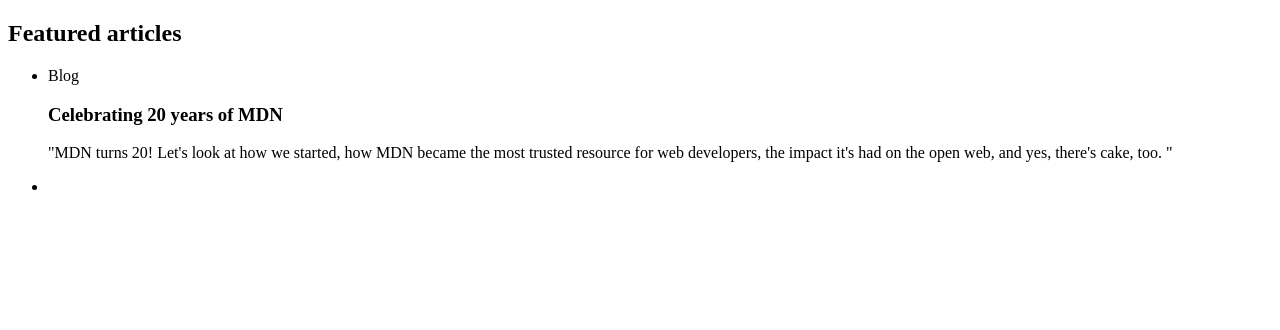
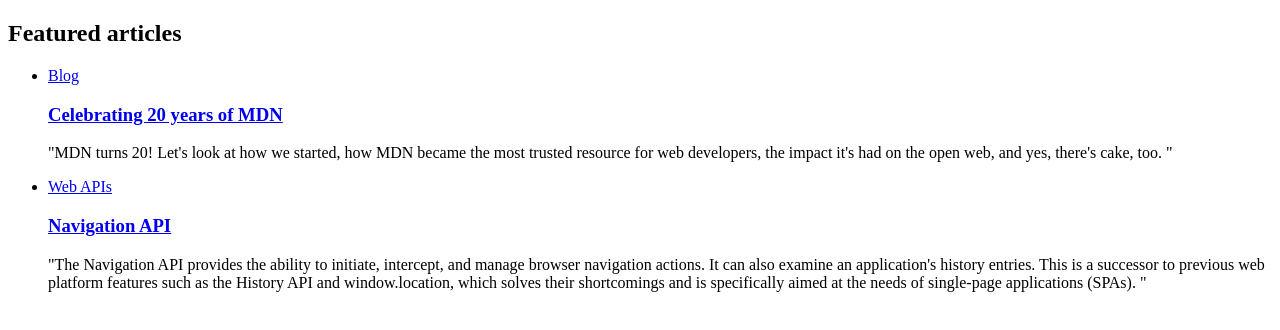
Before and after one commit to joeltrapani2-png/Tarea-7-facil, a plain HTML site: page index.html in a window 1280 px wide. Drawn offline with Linux system fonts and the light colour scheme.

Commit message:
html casi listo para el css

```diff
--- a/index.html
+++ b/index.html
@@ -9,26 +9,24 @@
 <body>
 <section>
      <h2>Featured articles</h2>
-        <ul>
-            <li><article>
-                <a>Blog</a>
-                <h3><a>Celebrating 20 years of MDN</a></h3>
-                <p>"MDN turns 20! Let's look at how we started, how MDN became
+        <ul class="featured-articles">
+            <li><article class="featured-articles-article">
+                <a class="featured-articles__tag" href="/en-US/blog/">Blog</a>
+                <h3 class="featured-articles-tittle"><a href="/en-US/blog/mdn-turns-20/">Celebrating 20 years of MDN</a></h3>
+                <p class="featured-articles-summary">"MDN turns 20! Let's look at how we started, how MDN became
                     the most trusted resource for web developers, the impact it's
                     had on the open web, and yes, there's cake, too. "</p>
             </article></li>
 
-
-
-
-            <li><article></article></li>
-
-
-
-
-
-
-
+            <li><article class="featured-articles-article">
+                <a class="featured-articles__tag" href="/en-US/docs/Web/API">Web APIs</a>
+                <h3 class="featured-articles-tittle"><a href="/en-US/docs/Web/API/Navigation_API">Navigation API</a></h3>
+                <p class="featured-articles-summary">"The Navigation API provides the ability to initiate, intercept, and
+                    manage browser navigation actions. It can also examine an application's
+                    history entries. This is a successor to previous web platform features
+                    such as the History API and window.location, which solves their shortcomings
+                    and is specifically aimed at the needs of single-page applications (SPAs). "</p>
+            </article></li>
 
 </section>
 
```
